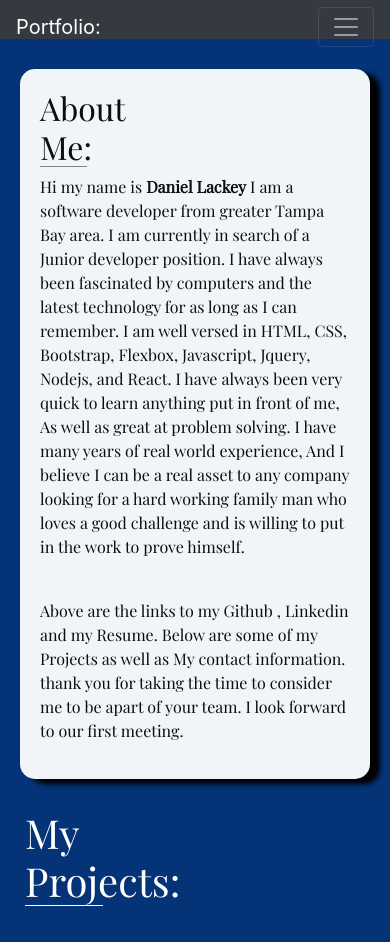
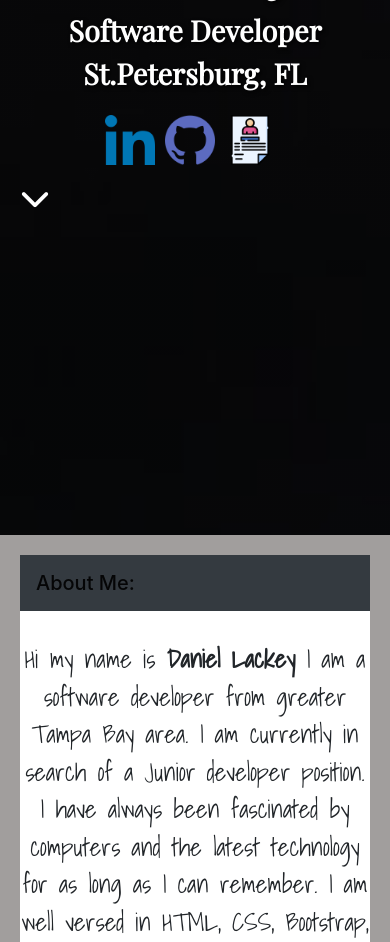
Before and after one commit to danielrlackey/my-portfolio, a PHP site: page /portfolio.html in a window 390 px wide. Shown: the part 380-1322 px from the top of the page. Run offline with PHP 8.4, Linux system fonts and the light colour scheme; some libraries are stand-ins or nearby versions.

Commit message:
Add files via upload

```diff
--- a/my portfolio/portfolio.css
+++ b/my portfolio/portfolio.css
@@ -1,85 +1,145 @@
-body{
-    background-color: #053377;
-
+body {
+    background: linear-gradient( rgba(0, 0, 0, 0.4), rgba(0, 0, 0, 0.4) ), url('newbg.jpeg');
+    background-repeat: no-repeat;
+    background-size: cover;
+    filter: blur(.5px);
 }
 
 .header {
     text-align: center;
-    color: rgb(231, 226, 226);
+    color: #fff;
+    font-weight: 800;
     text-shadow: 2px 2px 4px #000000;
     font-family: 'Playfair Display', serif;
     font-size: 1.8em;
 
 }
-.git{
-    font-size: 40px;
-}
+
+
 
 .text {
     text-align: center;
-    color: rgb(231, 226, 226);
+    color: #fff;
+    font-weight: 800;
     text-shadow: 2px 2px 4px #000000;
     font-family: 'Playfair Display', serif;
     font-size: 65px;
+    margin-top: 225px;
 }
 
 
-#name {
-    border-bottom: 1px solid #5e6063;
+.iconContainer{
+    margin-top: 20px;
+    display: flex;
+    justify-content: center !important;
+}
+.icons{
+    height: 50px;
+    margin-right: 10px;
+
 }
 
-.jumbotron {
 
-    background-image: linear-gradient(rgba(0, 0, 0, 0.4), rgba(0, 0, 0, 0.4)), url("https://images.unsplash.com/photo-1547394765-185e1e68f34e?ixlib=rb-1.2.1&ixid=eyJhcHBfaWQiOjEyMDd9&auto=format&fit=crop&w=750&q=80");
-    background-size: cover;
-    background-repeat: no-repeat;
-    background-position: left;
-    margin-bottom: 0;
+#aboutme {
+    background-color: white;
 }
 
-.navbar {
-    height: 40px;
+.bio {
+    text-align: center;
+    font-family: 'Shadows Into Light', cursive;
+    margin-top: 30px;
+    font-size: 25px;
+    background-color: white;
+
 }
 
-.icon {
-    font-size: 2.0em;
-    color: blanchedalmond;
-    margin-right: 15px;
+
+
+#proj {
+    color: white;
+    text-align: center
 }
 
-.info {
-    background-color: #f2f5f7;
-    margin-top: 30px;
-    margin-left: 20px;
-    margin-right: 20px;
-    margin-bottom: 30px;
+
+.projects{
+    background-color: #a19e9d;
+    margin-top: 300px;
+    padding: 20px;
+}
+
+
+.form-group {
     padding-top: 20px;
+    padding-bottom: 20px;
     padding-left: 20px;
     padding-right: 20px;
-    padding-bottom: 20px;
-    border-radius: 15px;
-    box-shadow: 10px 5px 5px black;
-    color: rgb(14, 13, 13);
-    font-family: 'Playfair Display', serif;
 }
 
-h2 {
-    border-bottom: 1px solid grey;
-    width: 15%;
+#contact {
+    color: white;
+    text-align: center;
+    margin-top: 30px
 }
 
-#projects {
-    margin-top: 30px;
-    margin-left: 25px;
+.formtext {
     color: white;
-    font-family: 'Playfair Display', serif;
-    border-bottom: 1px solid white;
-    width: 20%
 }
 
-.card {
-    margin-left: 50px;
-    margin-top: 30px;
-    margin-right: 20px;
+#btn2 {
+    display: block;
+  max-width: 300px;
+  margin: auto;
+  border-radius: 15px;
+}
+
+#signature {
+    margin-left: 30px;
+}
+
+
+/* bounce arrow animation */
+
+.bounce {
     display: inline-block;
-}
+    position: relative;
+    -moz-animation: bounce 0.5s infinite linear;
+    -o-animation: bounce 0.5s infinite linear;
+    -webkit-animation: bounce 0.5s infinite linear;
+    animation: bounce 0.5s infinite linear;
+    colr:000;
+  }
+  .fa-chevron-down{
+      color: #fff;
+    font-size: 30px;
+    margin: 20px;
+  }
+  @-webkit-keyframes bounce {
+      0% { top: 0; }
+      50% { top: -0.2em; }
+      70% { top: -0.3em; }
+      100% { top: 0; }
+  }
+  @-moz-keyframes bounce {
+      0% { top: 0; }
+      50% { top: -0.2em; }
+      70% { top: -0.3em; }
+      100% { top: 0; }
+  }
+  @-o-keyframes bounce {
+      0% { top: 0; }
+      50% { top: -0.2em; }
+      70% { top: -0.3em; }
+      100% { top: 0; }
+  }
+  @-ms-keyframes bounce {
+      0% { top: 0; }
+      50% { top: -0.2em; }
+      70% { top: -0.3em; }
+      100% { top: 0; }
+  }
+  @keyframes bounce {
+      0% { top: 0; }
+      50% { top: -0.2em; }
+      70% { top: -0.3em; }
+      100% { top: 0; }
+  }
--- a/my portfolio/portfolio.html
+++ b/my portfolio/portfolio.html
@@ -5,6 +5,7 @@
     <meta name="viewport" content="width=device-width, initial-scale=1.0">
     <link rel="stylesheet" href="https://stackpath.bootstrapcdn.com/bootstrap/4.5.0/css/bootstrap.min.css" integrity="sha384-9aIt2nRpC12Uk9gS9baDl411NQApFmC26EwAOH8WgZl5MYYxFfc+NcPb1dKGj7Sk" crossorigin="anonymous">
     <link href="https://fonts.googleapis.com/css2?family=Playfair+Display&display=swap" rel="stylesheet">
+    <link href="https://fonts.googleapis.com/css2?family=Shadows+Into+Light&display=swap" rel="stylesheet">
     <script src="https://use.fontawesome.com/2721f70785.js"></script>
     <link rel="stylesheet" href="portfolio.css">
     <title>Document</title>
@@ -13,127 +14,110 @@
 
 <body>
 
-    <div class="jumbotron jumbotron-fluid">
-        <div class="container">
+
+    <div>
       <h1 id="name" class="text" class="display-4"></h1>
       <p class="header" class="lead">Software Developer
         <br>
         <span id="sub">St.Petersburg, FL</span></p>
-            <a class="icon" href="#"><i class="fa fa-github"></i></a>
-            <a class="icon" href="#"><i class="fa fa-linkedin"></i></a>
-            <a class="icon" href="#"><i class="fa fa-file"></i></a>
     </div>
+    <div class="iconContainer">
+      <a href="https://www.linkedin.com/in/daniel-lackey-a5b46b1aa/""><img class="icons" src="linkedin.png"/></a>
+      <a href="https://github.com/danielrlackey"><img class="icons" src="github.jpeg"/></a>
+      <a href="#"><img class="icons" src="application.jpeg"/></a>
     </div>
 
-      <nav class="navbar navbar-expand-lg navbar-dark bg-dark">
-        <a class="navbar-brand" href="#">Portfolio:</a>
-        <button class="navbar-toggler" type="button" data-toggle="collapse" data-target="#navbarNavDropdown" aria-controls="navbarNavDropdown" aria-expanded="false" aria-label="Toggle navigation">
-          <span class="navbar-toggler-icon"></span>
-        </button>
-        <div class="collapse navbar-collapse" id="navbarNavDropdown">
-          <ul class="navbar-nav">
-            <li class="nav-item">
-              <a class="nav-link" href="#">About<span class="sr-only">(current)</span></a>
-            </li>
-            <li class="nav-item">
-              <a class="nav-link" href="#">My Projects</a>
-            </li>
-            <li class="nav-item">
-              <a class="nav-link" href="#">Contact Me</a>
-            </li>
-          </ul>
-        </div>
-      </nav>
 
 
-        <div class="info">
-          <h2>About Me:</h2>
-          <p>Hi my name is <strong>Daniel Lackey</strong> I am a software developer from greater Tampa Bay area.
+
+
+
+
+      <div>
+        <i class="fa fa-chevron-down bounce"></i>
+      </div>
+
+
+
+
+
+
+    <div class="projects">
+        <div id="aboutme">
+         <nav class="navbar navbar-light bg-dark">
+           <span class="navbar-brand mb-0 h1">About Me:</span>
+         </nav>
+          <p class="bio">Hi my name is <strong>Daniel Lackey</strong> I am a software developer from greater Tampa Bay area.
             I am currently in search of a Junior developer position. I have always been fascinated by computers and the latest technology for as long as I can remember.
             I am well versed in HTML, CSS, Bootstrap, Flexbox, Javascript, Jquery, Nodejs, and React. I have always been very quick to learn anything put in front of me,
             As well as great at problem solving. I have many years of real world experience, And I believe I can be a real asset to any company looking for a hard working
-            family man who loves a good challenge and is willing to put in the work to prove himself.
-          </p>
-          <br>
-          <p>Above are the links to my Github , Linkedin and my Resume. Below are some of my Projects as well as My contact information. thank you for taking the time to
-            consider me to be apart of your team. I look forward to our first meeting.
-          </p>
+            family man who loves a good challenge and is willing to put in the work to prove himself. </p>
+            <hr>
+            <p class="bio">Above are the links to my Github , Linkedin and my Resume. Below are some of my Projects as well as My contact information. thank you for taking the time to
+              consider me to be apart of your team. I look forward to our first meeting.</p>
             </div>
-
-        <div>
-          <h1 id="projects">My Projects:</h1>
+          <h1 id="proj">My Projects</h1>
+          <hr>
+        <div class="container">
+          <div class="row">
+            <div class="col-sm">
                <div class="card" style="width: 18rem;">
-          <img src="https://assets.codepen.io/3791538/internal/screenshots/pens/LYEEOZL.default.png?format=auto&ha=false&height=720&quality=75&v=1&version=1575428013&width=1280" class="card-img-top" alt="...">
+                  <img class="card-img-top" src="https://raw.githubusercontent.com/sschava1/Color-Game/master/Color%20Game/Screenshot.PNG" alt="Card image cap">
                   <div class="card-body">
-            <h5 class="card-title">RGB Color Game</h5>
-            <p class="card-text"></p>
-            <a href="#" class="btn btn-primary">Play</a>
-            <a href="#" class="btn btn-primary">Code</a>
+                    <h5 class="card-title">RBG Color Game</h5>
+                    <p class="card-text">Built using Java Script And DOM Manipulation. practice your RGB skills by guessing from the colors provided</p>
+                    <a href="https://github.com/danielrlackey/LearningCode/tree/master/color%20game" class="btn btn-primary">Code</a>
                   </div>
                 </div>
+              </div>
+              <div class="col-sm">
                 <div class="card" style="width: 18rem;">
-          <img src="..." class="card-img-top" alt="...">
+                  <img class="card-img-top" src="..." alt="Card image cap">
                   <div class="card-body">
                     <h5 class="card-title">Card title</h5>
                     <p class="card-text">Some quick example text to build on the card title and make up the bulk of the card's content.</p>
                     <a href="#" class="btn btn-primary">Go somewhere</a>
-            <a href="#" class="btn btn-primary">Go somewhere</a>
                   </div>
                 </div>
+              </div>
+              <div class="col-sm">
                 <div class="card" style="width: 18rem;">
-          <img src="..." class="card-img-top" alt="...">
+                  <img class="card-img-top" src="..." alt="Card image cap">
                   <div class="card-body">
                     <h5 class="card-title">Card title</h5>
                     <p class="card-text">Some quick example text to build on the card title and make up the bulk of the card's content.</p>
                     <a href="#" class="btn btn-primary">Go somewhere</a>
-            <a href="#" class="btn btn-primary">Go somewhere</a>
-          </div>
-        </div>
-        <div class="card" style="width: 18rem;">
-          <img src="..." class="card-img-top" alt="...">
-          <div class="card-body">
-            <h5 class="card-title">Card title</h5>
-            <p class="card-text">Some quick example text to build on the card title and make up the bulk of the card's content.</p>
-            <a href="#" class="btn btn-primary">Go somewhere</a>
-            <a href="#" class="btn btn-primary">Go somewhere</a>
-          </div>
-        </div>
-        <div class="card" style="width: 18rem;">
-          <img src="..." class="card-img-top" alt="...">
-          <div class="card-body">
-            <h5 class="card-title">Card title</h5>
-            <p class="card-text">Some quick example text to build on the card title and make up the bulk of the card's content.</p>
-            <a href="#" class="btn btn-primary">Go somewhere</a>
-            <a href="#" class="btn btn-primary">Go somewhere</a>
-          </div>
-        </div>
-        <div class="card" style="width: 18rem;">
-          <img src="..." class="card-img-top" alt="...">
-          <div class="card-body">
-            <h5 class="card-title">Card title</h5>
-            <p class="card-text">Some quick example text to build on the card title and make up the bulk of the card's content.</p>
-            <a href="#" class="btn btn-primary">Go somewhere</a>
-            <a href="#" class="btn btn-primary">Go somewhere</a>
                  </div>
                 </div>
               </div>
-
-
-
+            </div>
+          </div>
+          <div>
+            <br>
+            <h1 id="contact">Contact me!</h1>
+            <hr>
             <form
               action="https://formspree.io/mwkrqrkj"
               method="POST"
             >
               <div class="form-group">
-      <label for="exampleFormControlInput1">Your Email</label>
+                <label class="formtext" for="exampleFormControlInput1">Your Email</label>
                 <input type="email" class="form-control" name="_replyto" id="exampleFormControlInput1" placeholder="name@example.com">
               </div>
               <div class="form-group">
-      <label for="exampleFormControlTextarea1">Message</label>
+                <label class="formtext" for="exampleFormControlTextarea1">Message</label>
                 <textarea class="form-control" name="message" id="exampleFormControlTextarea1" rows="3"></textarea>
               </div>
-    <button type="submit">Send</button>
+              <button id="btn2" class="form-group" type="submit">Submit</button>
             </form>
+            <br>
+            <footer id="signature">
+              <p class="formtext">Author: Daniel R Lackey 2020</p>
+              <p><a href="mailto:DanielRLackey0@gmail.com">DanielRlackey0@gmail.com</a></p>
+            </footer>
+          </div>
+      </div>
+
 
 
 
```
Also changed, not shown: my portfolio/application.jpeg (added), my portfolio/bg.jpeg (added), my portfolio/github.jpeg (added), my portfolio/linkedin.png (added), my portfolio/newbg.jpeg (added). Lines whose indentation alone changed are shown as unchanged.
